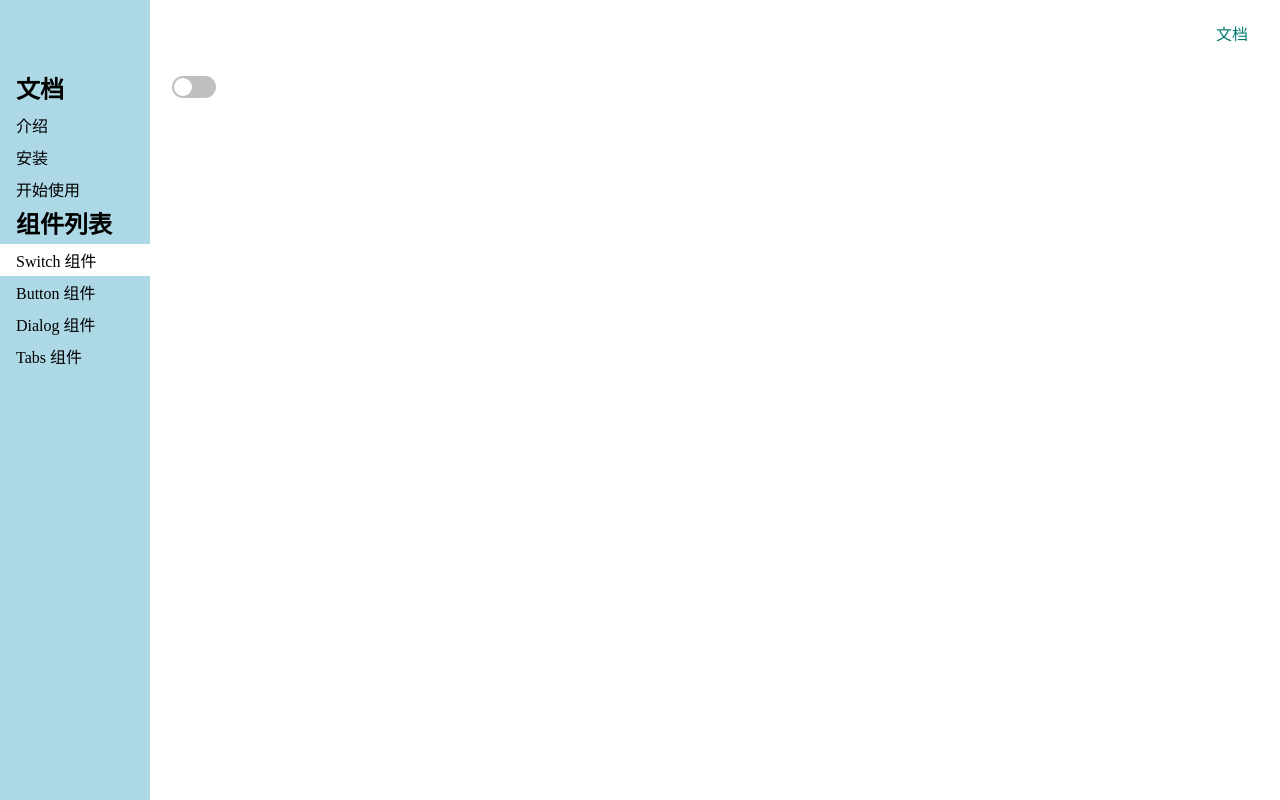
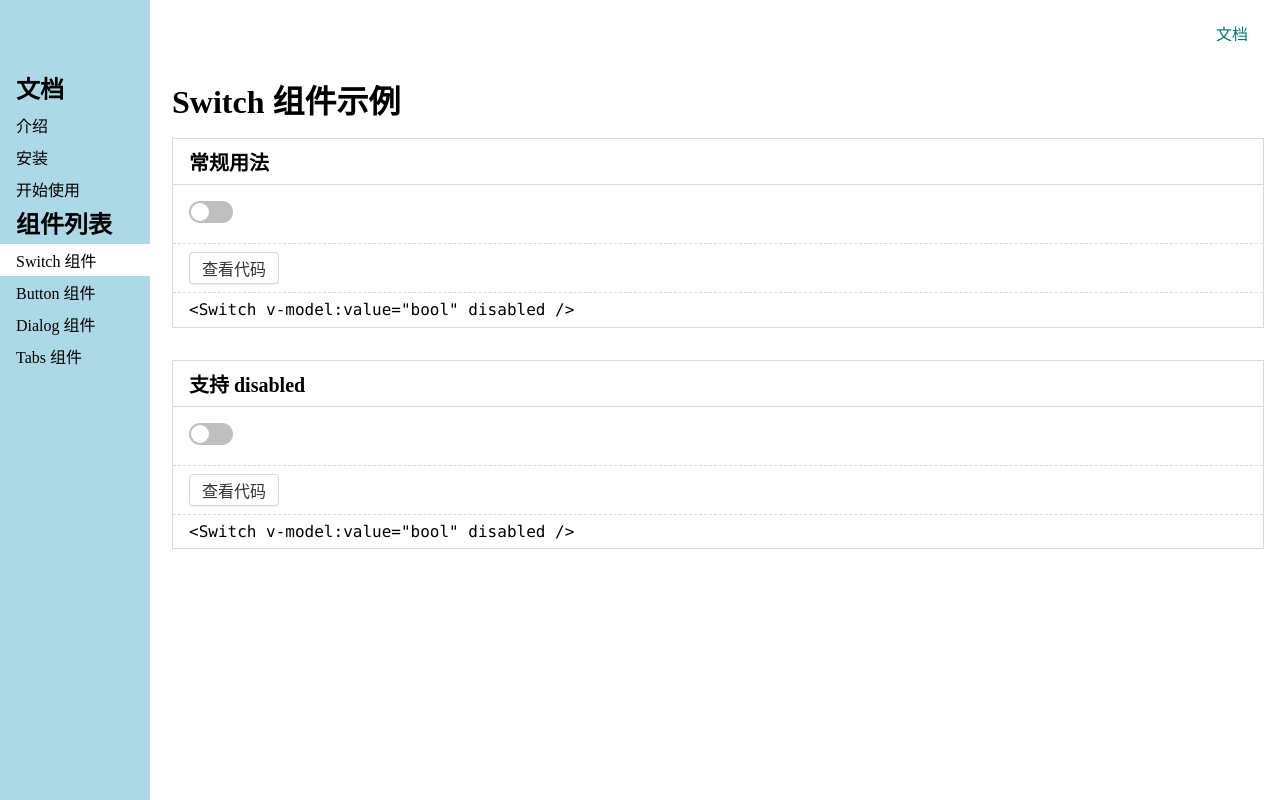
Before and after one commit to dana-wang9527/pear-ui-code, a Vue app: page /#/doc/switch in a window 1280 px wide. Built offline with nearby package versions, Linux system fonts and the light colour scheme.

Commit message:
更新SwitchDemo，抽离用户需要拷贝的代码

```diff
--- /dev/null
+++ b/src/components/Switch1.demo.vue
@@ -0,0 +1,15 @@
+<template>
+  <Switch v-model:value="bool" />
+
+</template>
+<script lang="ts">
+import Switch from '../lib/Switch.vue';
+import {ref} from 'vue';
+export default {
+  components: {Switch},
+  setup() {
+    const bool = ref(false);
+    return {bool};
+  }
+};
+</script>
--- /dev/null
+++ b/src/components/Switch2.demo.vue
@@ -0,0 +1,15 @@
+<template>
+  <Switch v-model:value="bool" disabled/>
+
+</template>
+<script lang="ts">
+import Switch from '../lib/Switch.vue';
+import {ref} from 'vue';
+export default {
+  components: {Switch},
+  setup() {
+    const bool = ref(false);
+    return {bool};
+  }
+};
+</script>
--- a/src/components/SwitchDemo.vue
+++ b/src/components/SwitchDemo.vue
@@ -1,15 +1,43 @@
 <template>
   <div>
-    <Switch v-model:value="bool"/>
+    <h1>Switch 组件示例 </h1>
+    <div class="demo">
+      <h2>常规用法</h2>
+      <div class="demo-component">
+      <Switch1Demo/>
+      </div>
+      <div class="demo-actions">
+        <Button>查看代码</Button>
+      </div>
+      <div class="demo-code">
+        <pre>&lt;Switch v-model:value="bool" disabled /&gt;</pre>
+      </div>
+    </div>
+    <div class="demo">
+      <h2>支持 disabled </h2>
+      <div class="demo-component">
+        <Switch2Demo/>
+      </div>
+      <div class="demo-actions">
+        <Button>查看代码</Button>
+      </div>
+      <div class="demo-code">
+        <pre>&lt;Switch v-model:value="bool" disabled /&gt;</pre>
+      </div>
+    </div>
   </div>
 </template>
 
+
 <script lang="ts">
 import Switch from '../lib/Switch.vue';
+import Button from '../lib/Button.vue';
 import {ref} from 'vue';
+import Switch1Demo from './Switch1.demo.vue';
+import Switch2Demo from './Switch2.demo.vue'
 
 export default {
-  components: {Switch},
+  components: {Switch1Demo,Switch2Demo ,Switch, Button},
   setup() {
     const bool = ref(false);
     return {bool};
@@ -19,5 +47,36 @@
 
 
 <style lang="scss" scoped>
+$border-color: #d9d9d9;
+.demo {
+  border: 1px solid $border-color;
+  margin: 16px 0 32px;
+
+  > h2 {
+    font-size: 20px;
+    padding: 8px 16px;
+    border-bottom: 1px solid $border-color;
+  }
+
+  &-component {
+    padding: 16px;
+  }
+
+  &-actions {
+    padding: 8px 16px;
+    border-top: 1px dashed $border-color;
+  }
+
+  &-code {
+    padding: 8px 16px;
+    border-top: 1px dashed $border-color;
+
+    > pre {
+      line-height: 1.1;
+      font-family: Consolas, 'Courier New', Courier, monospace;
+      margin: 0;
+    }
+  }
+}
 
 </style>
```
